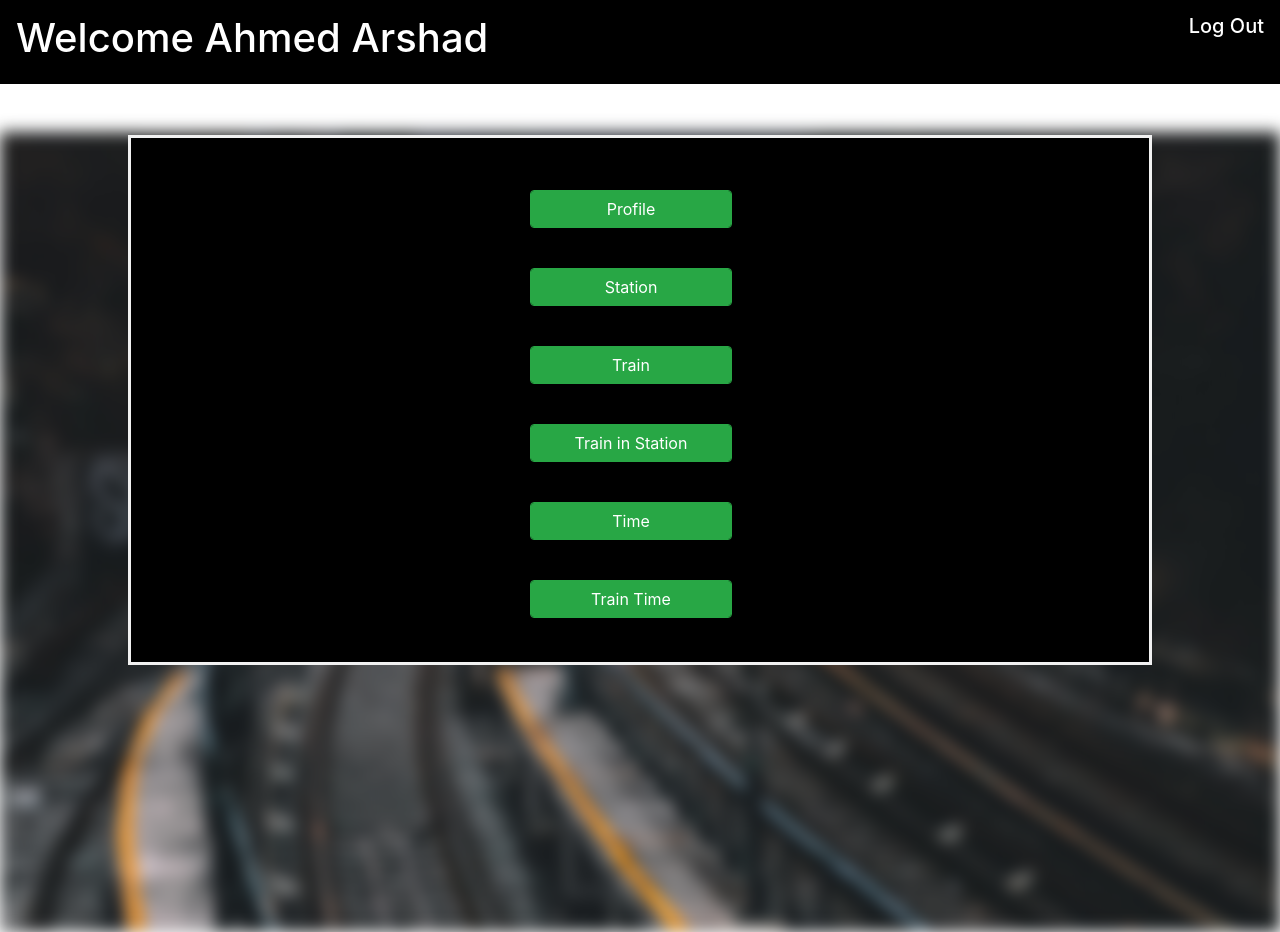
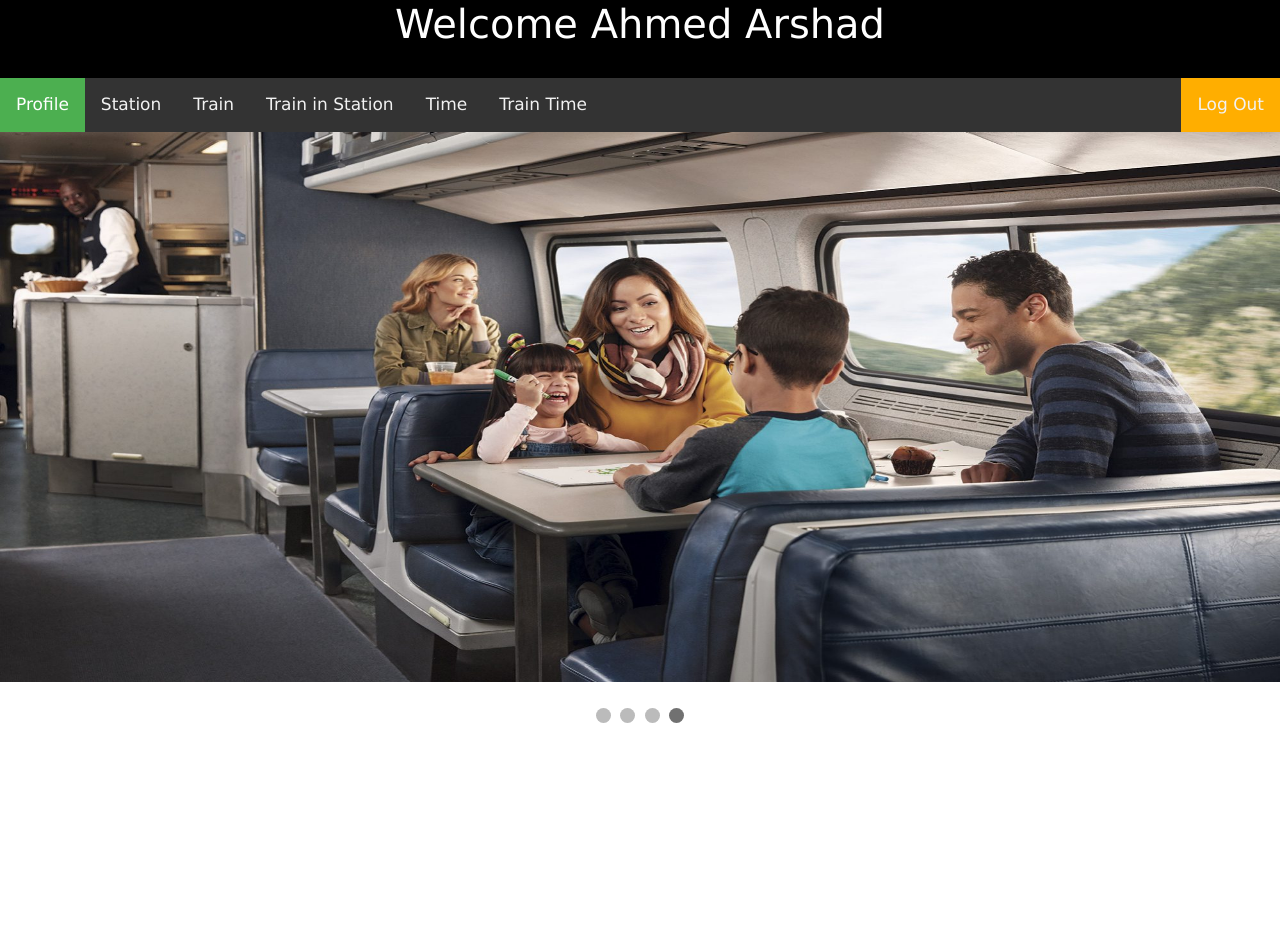
Before and after one commit to AhmedArshed/Data-Base, a PHP site: page /Assistant_Manager.php in a window 1280 px wide. After the commit the page ends 723 px from the top, so only its background shows below. Run offline with PHP 8.4, Linux system fonts and the light colour scheme; a user stored in the database is signed in; some libraries are stand-ins or nearby versions.

Commit message:
Update Assistant_Manager.php

```diff
--- a/railway system/Assistant_Manager.php
+++ b/railway system/Assistant_Manager.php
@@ -15,10 +15,11 @@ include "connect.php";
  <head>
  	<title>Employee start</title>
  	<link href="css/bootstrap.min.css" rel="stylesheet">
+
  	<style>
 .bg {
   background-image: url("new.jpg");
-  height: 100vh;
+  height: 100%;
   background-position: center;
   background-repeat: repeat;
   background-size: cover;
@@ -59,81 +60,185 @@ body, html {
 			  background-color: #333;
 		}
 
-		li {
+		/*li {
   			float: left;
+		}*/
+
+
+.topnav {
+  overflow: hidden;
+  background-color: #333;
 }
 
-		li a, .dropbtn {
-  			display: inline-block;
-  			color: white;
+.topnav a {
+  float: left;
+  color: #f2f2f2;
   text-align: center;
   padding: 14px 16px;
   text-decoration: none;
-		}
-.set3{
-  margin-left: 150px;
+  font-size: 17px;
 }
 
+.topnav a:hover {
+  background-color: #ddd;
+  color: black;
+}
+
+.topnav a.active {
+  background-color: #4CAF50;
+  color: white;
+}
+
+.set2{
+  margin-top: 30px;
+}
+.set4{
+  margin-bottom: 100px;
+}
+
+* {box-sizing: border-box}
+body {font-family: Verdana, sans-serif; margin:0}
+.mySlides {display: none}
+img {vertical-align: middle;}
+
+/* Slideshow container */
+.slideshow-container {
+  max-width: 1000px;
+  position: relative;
+  margin: auto;
+}
+
+/* Caption text */
+.text {
+  color: #f2f2f2;
+  font-size: 15px;
+  padding: 8px 12px;
+  position: absolute;
+  bottom: 8px;
+  width: 100%;
+  text-align: center;
+}
+
+/* Number text (1/3 etc) */
+.numbertext {
+  color: #f2f2f2;
+  font-size: 12px;
+  padding: 8px 12px;
+  position: absolute;
+  top: 0;
+}
+
+/* The dots/bullets/indicators */
+.dot {
+  cursor: pointer;
+  height: 15px;
+  width: 15px;
+  margin: 0 2px;
+  background-color: #bbb;
+  border-radius: 50%;
+  display: inline-block;
+  transition: background-color 0.6s ease;
+}
+
+.active, .dot:hover {
+  background-color: #717171;
+}
+
+/* Fading animation */
+.fade {
+  -webkit-animation-name: fade;
+  -webkit-animation-duration: 1.5s;
+  animation-name: fade;
+  animation-duration: 1.5s;
+}
+
+@-webkit-keyframes fade {
+  from {opacity: .4}
+  to {opacity: 1}
+}
+
+@keyframes fade {
+  from {opacity: .4}
+  to {opacity: 1}
+}
+
+/* On smaller screens, decrease text size */
+@media only screen and (max-width: 300px) {
+  .prev, .next,.text {font-size: 11px}
+}
+.clgs{
+  background-color: black;
+}
+.btnset{
+     float: right;
+  background-color: #ffae00;
+  color: #000000;
+}
     </style>
  </head>
  <body>
  	<?php
-	 	echo "<ul class='nave page-header mb-5' align='center'>"."<li>"."<a>"."<h1>". "Welcome    " . $_SESSION["name"]."</h1>"."</a>"."</li>";
-	 	echo "<li style='float:right'>"."<a class='active' href='logout.php'>"."<h5>"."Log Out"."</h5>"."</a>"."</li>"."</ul>";
+	 	echo "<ul class='nave page-header' align='center'>"."<li>"."<a>"."<h1>". "Welcome " . $_SESSION["name"]."</h1>"."</a>"."</li>";
+      echo "<li class='nave'>"."<div class='topnav set2'>"."<a href='emp_profile.php' class='clgr active'>"."Profile"."</a>";
+	   echo "<a href='update_station.php' class='clgr'>"."Station"."</a>";
+     echo "<a href='update_train.php' class='clgr'>"."Train"."</a>";
+     echo "<a href='train_in_station.php' class='clgr'>"."Train in Station"."</a>";
+     echo "<a href='update_time.php' class='clgr'>"."Time"."</a>";
+     echo "<a href='update_train_time.php' class='clgr'>"."Train Time"."</a>";
+	 	 echo "<a href='logout.php' style='float:right' class='btnset'>"."Log Out"."</a>"."</li>"."</ul>";
+     echo "</div>";
    ?>
-	 <div class="bg"></div>
-	 <div class="bg-text">
-	<div class="form-group row col-sm-12"> </div>
-	<div class="form-group row col-sm-12"> </div>
+   <div class="slideshow set4">
+<div class="mySlides fa">
+  <!-- <div class="numbertext"></div> -->
+  <img src="r1.jpg" style="width:100%" height="550">
+</div>
+<div class="mySlides fa">
+  <!-- <div class="numbertext"></div> -->
+  <img src="r2.jpg" style="width:100%" height="550">
+</div>
 
-	<div class="form-group row">
- 		<div class="col-sm-10" class="page-header mb-5" align="center">
- 			<a href="emp_profile.php" class="clgr"><h3  class="form-control col-sm-3 btn btn-success set3" >Profile</h3></a>
+<div class="mySlides fa">
+  <!-- <div class="numbertext"></div> -->
+  <img src="r3.jpg" style="width:100%" height="550">
+</div>
+
+<div class="mySlides fa">
+  <!-- <div class="numbertext">4 / 4</div> -->
+  <img src="r4.jpeg" style="width:100%" height="550">
+</div>
+<br>
+<div style="text-align:center">
+  <span class="dot"></span>
+  <span class="dot"></span>
+  <span class="dot"></span>
+  <span class="dot"></span>
 </div>
 </div>
+<!-- <br> -->
 
-	<div class="form-group row col-sm-12"> </div>
 
-	<div class="form-group row">
- 		<div class="col-sm-10" class="page-header mb-5" align="center">
- 			<a href="update_station.php" class="clgr"><h3  class="form-control col-sm-3 btn btn-success set3" >Station</h3></a>
-		</div>
-	</div>
+<script>
+var slideIndex = 0;
+showSlides();
 
-	<div class="form-group row col-sm-12"> </div>
-
-	<div class="form-group row">
- 		<div class="col-sm-10" class="page-header mb-5" align="center">
- 			<a href="update_train.php" class="clgr"><h3 class=" form-control col-sm-3 btn btn-success set3">Train</h3></a>
- 		</div>
-	</div>
-
-	<div class="form-group row col-sm-12"> </div>
-
-	<div class="form-group row">
- 		<div class="col-sm-10" class="page-header mb-5" align="center">
- 			<a href="train_in_station.php" class="clgr"><h3 class=" form-control col-sm-3 btn btn-success set3">Train in Station</h3></a>
- 		</div>
-	</div>
-
-	<div class="form-group row col-sm-12"> </div>
-
-	<div class="form-group row">
- 		<div class="col-sm-10" class="page-header mb-5" align="center">
- 			<a href="update_time.php" class="clgr"><h3 class=" form-control col-sm-3 btn btn-success set3">Time</h3></a>
- 		</div>
-	</div>
-
-	<div class="form-group row col-sm-12"> </div>
-
-	<div class="form-group row">
- 		<div class="col-sm-10" class="page-header mb-5" align="center">
- 			<a href="update_train_time.php" class="clgr"><h3 class=" form-control col-sm-3 btn btn-success set3">Train Time</h3></a>
- 		</div>
-	</div>
-
-</div>
-
+function showSlides() {
+  var i;
+  var slides = document.getElementsByClassName("mySlides");
+  var dots = document.getElementsByClassName("dot");
+  for (i = 0; i < slides.length; i++) {
+    slides[i].style.display = "none";
+  }
+  slideIndex++;
+  if (slideIndex > slides.length) {slideIndex = 1}
+  for (i = 0; i < dots.length; i++) {
+    dots[i].className = dots[i].className.replace(" active", "");
+  }
+  slides[slideIndex-1].style.display = "block";
+  dots[slideIndex-1].className += " active";
+  setTimeout(showSlides, 2000); // Change image every 2 seconds
+}
+</script>
  	<div class="form-group row">
             <div class="col-sm-4"></div>
                 <?php
```
Lines whose indentation alone changed are shown as unchanged.
